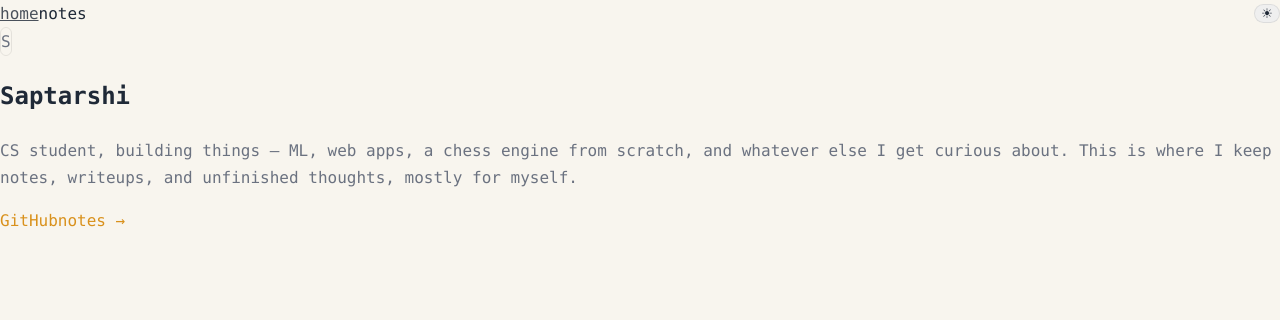
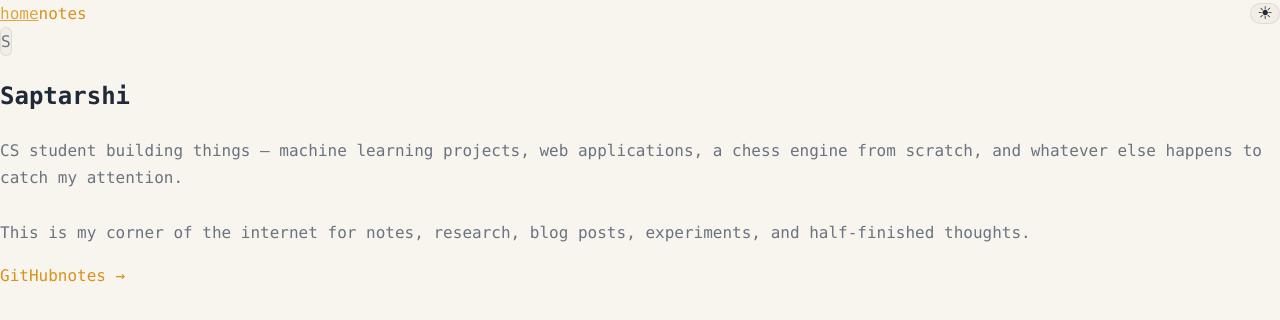
Before and after one commit to sapronaut/blog-website, a Next.js app: page / in a window 1280 px wide. Shown: the top 320 px of the page. Built offline with nearby package versions, Linux system fonts and the light colour scheme.

Commit message:
style: improve profile page layout

```diff
--- a/app/globals.css
+++ b/app/globals.css
@@ -127,7 +127,7 @@
 
 .pen-transition.animate::before {
 animation:
-penSweep 900ms
+penSweep 2000ms
 cubic-bezier(.22,1,.36,1)
 forwards;
 }
--- a/app/layout.tsx
+++ b/app/layout.tsx
@@ -4,31 +4,52 @@
 
 export const metadata: Metadata = {
   title: "saptarshi",
-  description: "writings, research, half-finished thoughts",
+  description:
+    "writings, research, half-finished thoughts",
 };
 
 const noFlashScript = `
-  (function() {
-    try {
-      var stored = localStorage.getItem('theme');
-      var theme = stored || (window.matchMedia('(prefers-color-scheme: light)').matches ? 'light' : 'dark');
-      document.documentElement.setAttribute('data-theme', theme);
-    } catch (e) {}
-  })();
+(function() {
+  try {
+    var stored = localStorage.getItem('theme');
+    var theme =
+      stored ||
+      (
+        window.matchMedia(
+          '(prefers-color-scheme: light)'
+        ).matches
+          ? 'light'
+          : 'dark'
+      );
+
+    document.documentElement.setAttribute(
+      'data-theme',
+      theme
+    );
+  } catch (e) {}
+})();
 `;
 
 export default function RootLayout({
   children,
-}: Readonly<{
+}: {
   children: React.ReactNode;
-}>) {
+}) {
   return (
-    <html lang="en" suppressHydrationWarning>
+    <html
+      lang="en"
+      suppressHydrationWarning
+    >
       <head>
-        <script dangerouslySetInnerHTML={{ __html: noFlashScript }} />
+        <script
+          dangerouslySetInnerHTML={{
+            __html: noFlashScript,
+          }}
+        />
       </head>
+
       <body className="min-h-screen">
-        <div className="max-w-2xl mx-auto px-6 py-12">
+        <div className="max-w-4xl mx-auto px-8 py-16">
           <Nav />
           {children}
         </div>
--- a/app/page.tsx
+++ b/app/page.tsx
@@ -1,43 +1,71 @@
-import Image from "next/image";
 import Link from "next/link";
 
 const links = [
-  { label: "GitHub", href: "https://github.com/sapronaut" },
-  // add more: { label: "X", href: "https://x.com/..." },
-  // { label: "LinkedIn", href: "https://linkedin.com/in/..." },
+  {
+    label: "GitHub",
+    href: "https://github.com/sapronaut",
+  },
 ];
 
 export default function ProfilePage() {
   return (
     <main>
-      <section className="flex flex-col items-start gap-5">
+      <section className="flex flex-col items-start gap-8">
         <div
-          className="w-20 h-20 rounded-full overflow-hidden flex items-center justify-center text-2xl"
-          style={{ background: "var(--bg-raised)", border: "1px solid var(--rule)" }}
+          className="w-28 h-28 rounded-full overflow-hidden flex items-center justify-center text-4xl"
+          style={{
+            background: "var(--surface)",
+            border: "1px solid var(--rule)",
+          }}
         >
-          {/* Replace with your photo: put a file at /public/avatar.jpg
-              and swap this block for:
-              <Image src="/avatar.jpg" alt="Saptarshi" width={80} height={80} className="object-cover w-full h-full" />
-          */}
-          <span style={{ color: "var(--text-dim)" }}>S</span>
+          <span style={{ color: "var(--text-dim)" }}>
+            S
+          </span>
         </div>
 
         <div>
-          <h1 className="text-xl font-semibold tracking-tight">Saptarshi</h1>
-          <p className="mt-2 text-sm leading-relaxed" style={{ color: "var(--text-dim)" }}>
-            CS student, building things — ML, web apps, a chess engine from
-            scratch, and whatever else I get curious about. This is where I
-            keep notes, writeups, and unfinished thoughts, mostly for myself.
+          <h1 className="text-4xl font-bold tracking-tight">
+            Saptarshi
+          </h1>
+
+          <p
+            className="mt-5 text-base leading-8 max-w-3xl"
+            style={{
+              color: "var(--text-dim)",
+            }}
+          >
+            CS student building things —
+            machine learning projects,
+            web applications, a chess
+            engine from scratch, and
+            whatever else happens to
+            catch my attention.
+
+            <br />
+            <br />
+
+            This is my corner of the
+            internet for notes, research,
+            blog posts, experiments, and
+            half-finished thoughts.
           </p>
         </div>
 
-        <div className="flex gap-4 text-sm mt-2">
+        <div className="flex items-center gap-8 text-sm">
           {links.map((link) => (
-            <a key={link.href} href={link.href} target="_blank" rel="noopener noreferrer">
+            <a
+              key={link.href}
+              href={link.href}
+              target="_blank"
+              rel="noopener noreferrer"
+            >
               {link.label}
             </a>
           ))}
-          <Link href="/blog">notes &rarr;</Link>
+
+          <Link href="/blog">
+            notes →
+          </Link>
         </div>
       </section>
     </main>
--- a/components/Nav.tsx
+++ b/components/Nav.tsx
@@ -3,15 +3,12 @@
 
 export default function Nav() {
   return (
-    <nav className="flex items-center justify-between mb-10 text-sm">
-      <div className="flex gap-4">
-        <Link href="/" style={{ color: "var(--text)" }}>
-          home
-        </Link>
-        <Link href="/blog" style={{ color: "var(--text)" }}>
-          notes
-        </Link>
+    <nav className="flex items-center justify-between mb-20">
+      <div className="flex items-center gap-8 text-sm">
+        <Link href="/">home</Link>
+        <Link href="/blog">notes</Link>
       </div>
+
       <ThemeToggle />
     </nav>
   );
--- a/components/ThemeToggle.tsx
+++ b/components/ThemeToggle.tsx
@@ -68,7 +68,7 @@
       );
 
       setTheme(next);
-    }, 450);
+    },800);
 
     overlay.addEventListener(
       "animationend",
@@ -81,13 +81,13 @@
   if (!mounted) {
     return (
       <div
-        className="w-8 h-8"
+        className="w-11 h-11 flex items-center justify-center rounded-full transition-all hover:scale-110 active:scale-95"
         aria-hidden="true"
       />
     );
   }
 
-  return (
+    return (
     <button
       onClick={toggleTheme}
       aria-label={`Switch to ${
@@ -95,17 +95,21 @@
           ? "light"
           : "dark"
       } mode`}
-      className="w-8 h-8 flex items-center justify-center rounded-full transition-transform hover:scale-110 active:scale-95"
+      className="w-11 h-11 flex items-center justify-center rounded-full transition-all hover:scale-110 active:scale-95"
       style={{
-        border:
-          "1px solid var(--rule)",
-        color:
-          "var(--text)",
+        border: "1px solid var(--rule)",
+        color: "var(--text)",
+        background: "var(--surface)",
       }}
     >
-      {theme === "dark"
-        ? "☾"
-        : "☀"}
+      <span
+        style={{
+          fontSize: "1.1rem",
+          lineHeight: 1,
+        }}
+      >
+        {theme === "dark" ? "☾" : "☀"}
+      </span>
     </button>
   );
 }
```
